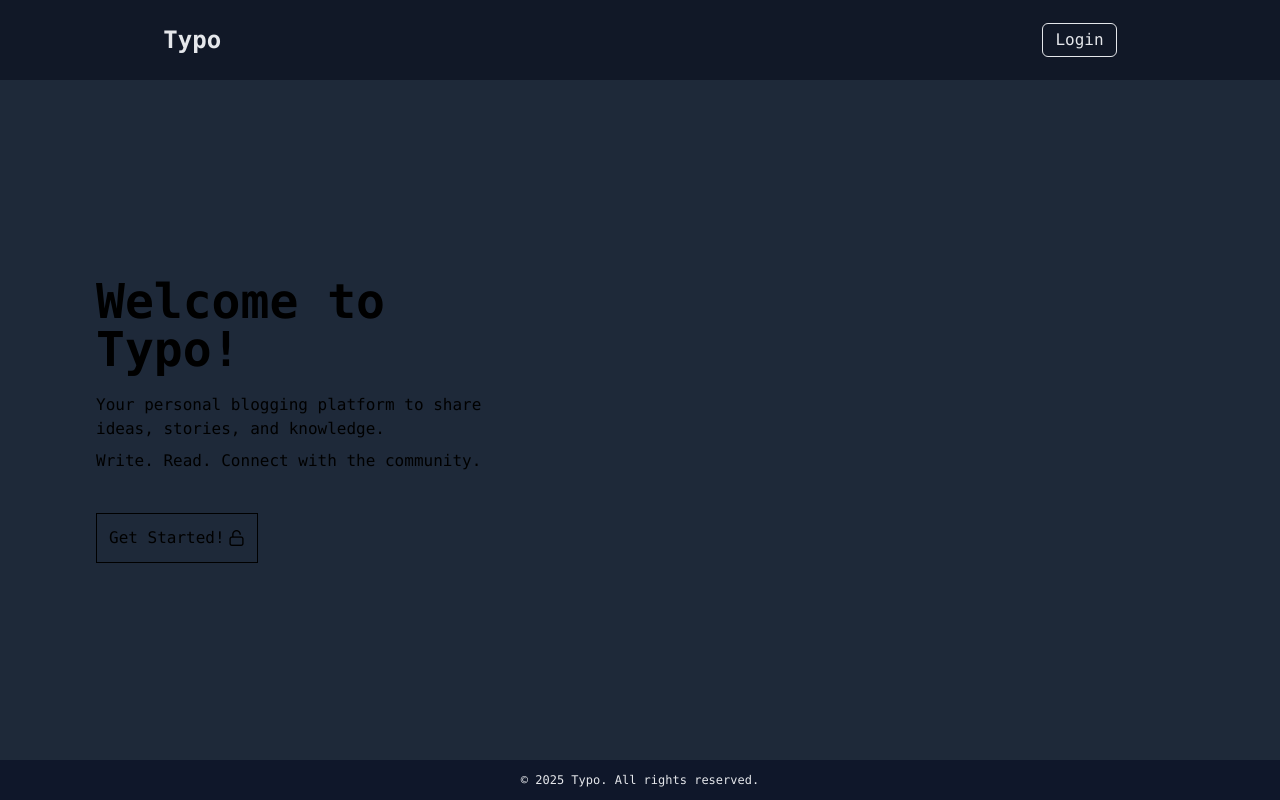
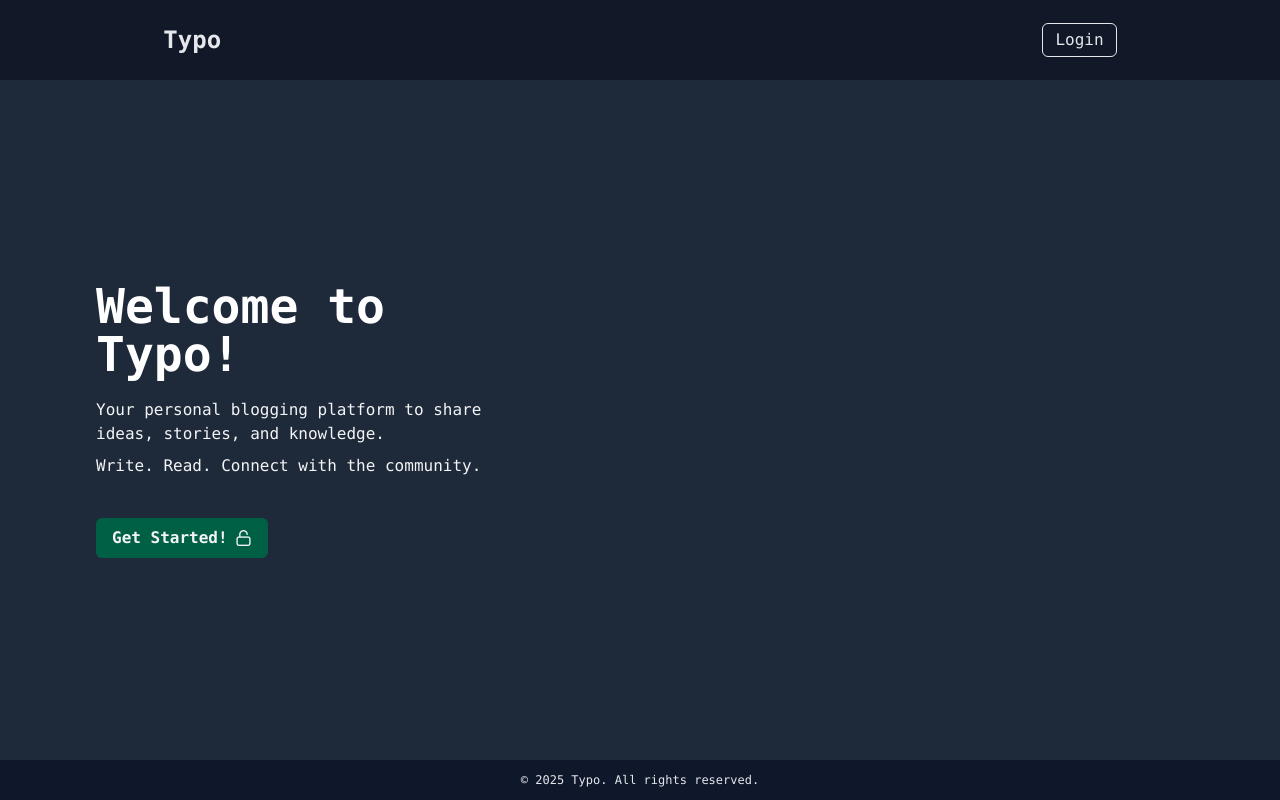
Before and after one commit to aleksamlsvc12/blog-app, a Vue app in the folder frontend/: page / in a window 1280 px wide. Built offline with nearby package versions, Linux system fonts and the light colour scheme.

Commit message:
Welcome section updated

```diff
--- a/frontend/src/components/WelcomeSection.vue
+++ b/frontend/src/components/WelcomeSection.vue
@@ -6,12 +6,12 @@ const auth = useAuthStore();
 
 <template>
   <div
-    class="w-full lg:w-1/2 h-full font-mono flex flex-col justify-center items-center"
+    class="w-full lg:w-1/2 h-full font-mono flex flex-col justify-center items-center text-gray-100"
   >
     <div
       class="w-[90%] lg:w-[70%] flex flex-col gap-5 lg:items-start items-center"
     >
-      <p class="text-5xl font-bold text-center lg:text-left">
+      <p class="text-5xl font-bold text-center lg:text-left text-white">
         Welcome to Typo!
       </p>
       <p class="text-center lg:text-left">
@@ -21,10 +21,10 @@ const auth = useAuthStore();
 
       <RouterLink to="/register" v-if="!auth.isLoggedIn">
         <button
-          class="self-start flex items-center border-1 p-3 cursor-pointer mt-5"
+          class="font-bold flex items-center bg-emerald-800 text-gray-100 py-2 px-4 rounded-md cursor-pointer mt-5 transition-all duration-300 hover:bg-emerald-700 hover:shadow-[0_0_18px_rgba(16,185,129,0.7)] active:scale-95"
         >
           Get Started!
-          <i class="pi pi-unlock ml-1"></i>
+          <i class="pi pi-unlock ml-2"></i>
         </button>
       </RouterLink>
     </div>
```
